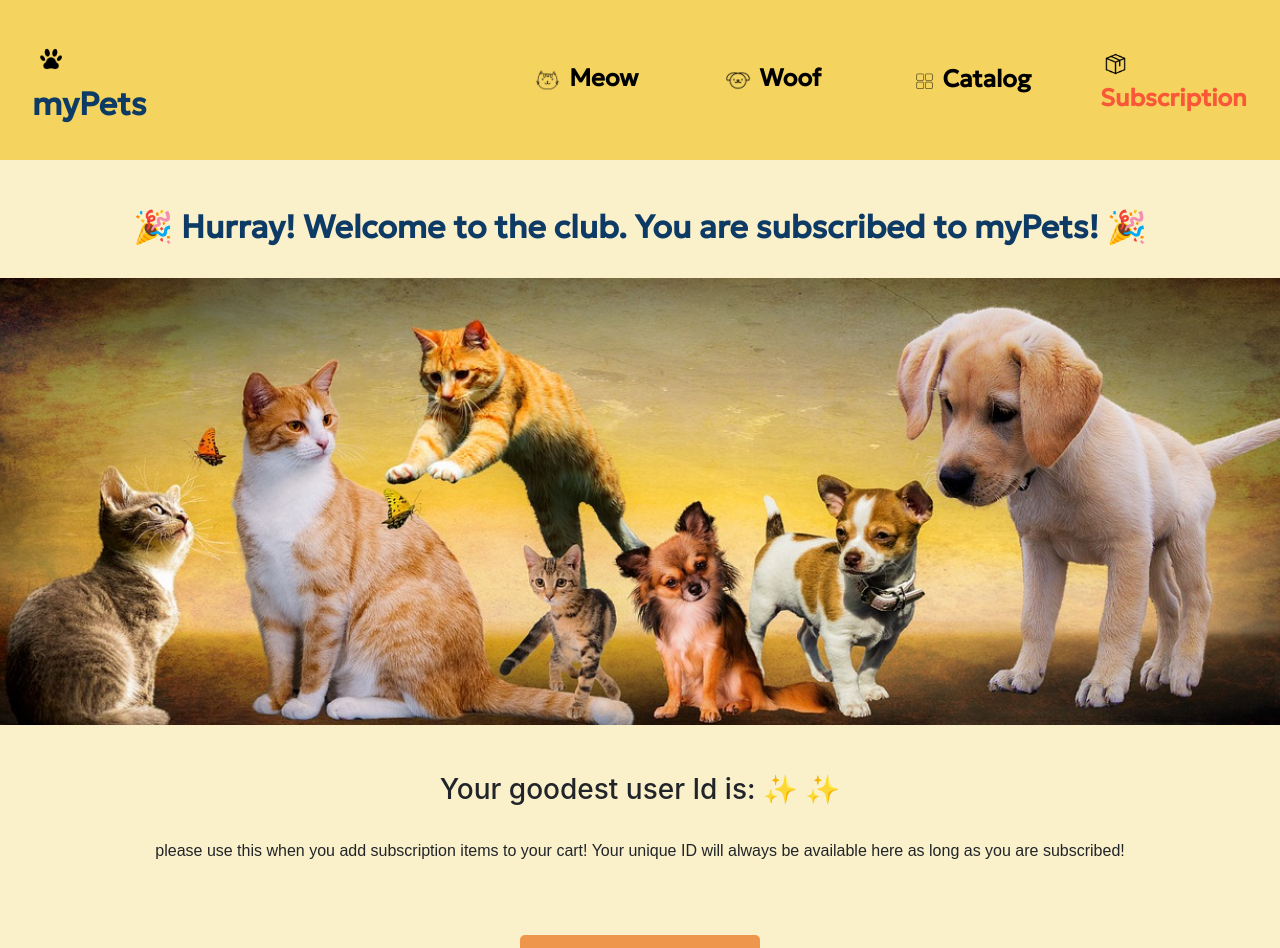
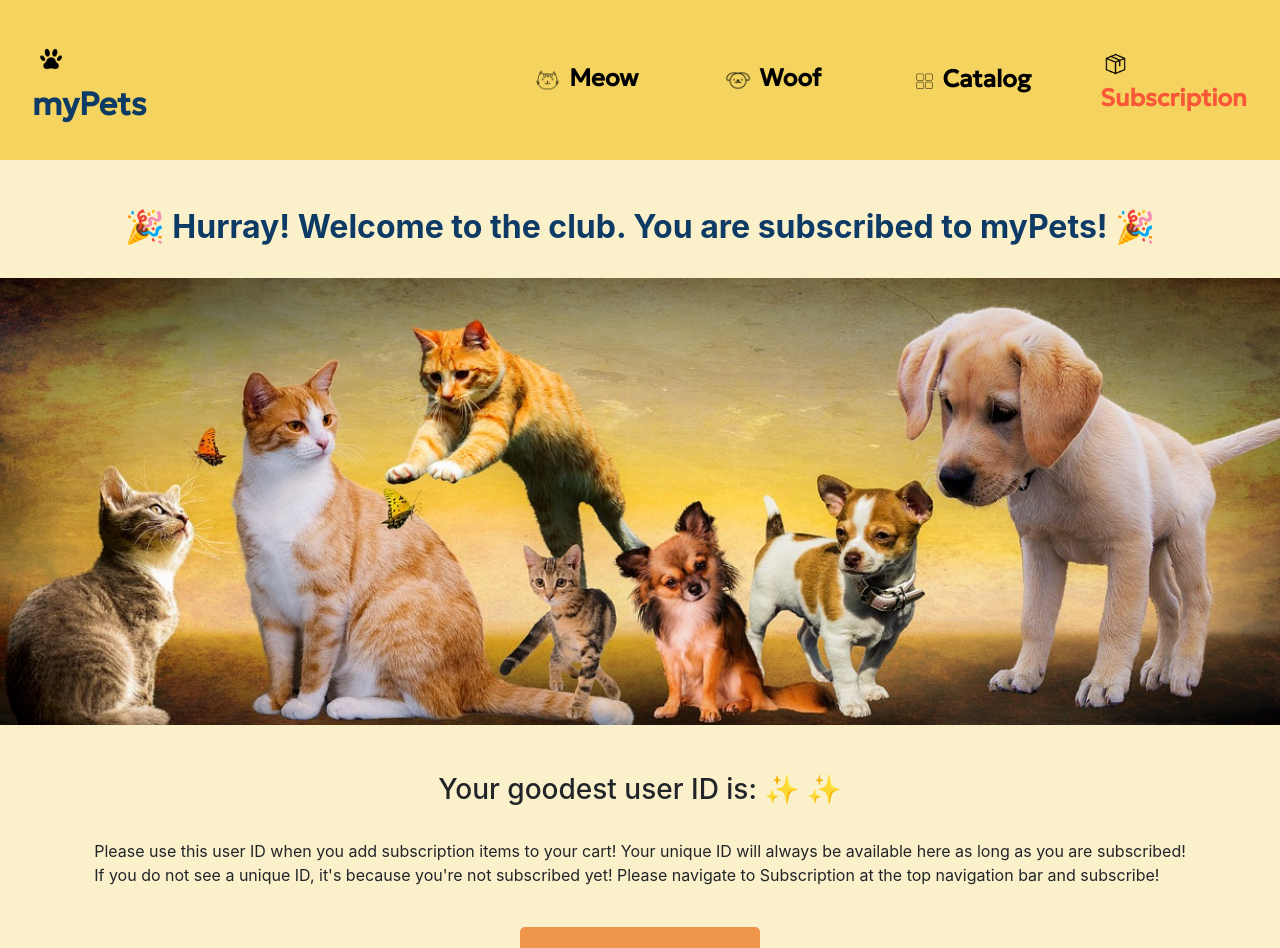
Before and after one commit to sarah-you/myPets, a React (Create React App) app in the folder client/: page /success in a window 1280 px wide. Shown: the top 948 px of the page. Built offline with nearby package versions, Linux system fonts and the light colour scheme.

Commit message:
fixed the bug in subscription and subscription success pages

```diff
--- a/client/src/components/EmailSubscription.css
+++ b/client/src/components/EmailSubscription.css
@@ -15,7 +15,6 @@
   background-color: #f95738;
   margin: auto;
   padding: 20px;
-  border: 1px solid #888;
   width: 80%;
   height: 70vh;
 }
@@ -32,15 +31,18 @@
   margin: 3rem;
 }
 
-h2 {
+.modal-head {
   margin-bottom: 2rem;
   font-family: geologica, sans-serif;
+  color: #faf0ca;
 }
 
-p {
-  margin-bottom: 3rem;
+.modal-p {
+  margin-top: 4rem;
   font-family: noto-sans-kr, sans-serif;
   font-weight: lighter;
+  font-size: 1.25rem;
+  color: #faf0ca;
 }
 
 .es-btn-wrap {
@@ -54,7 +56,7 @@ p {
   margin: 3rem;
   padding: 0.5rem;
   border-radius: 5px;
-  margin-top: 15rem;
+  margin-top: 10rem;
   color: black;
   font-family: geologica, sans-serif;
 }
--- a/client/src/components/EmailSubscription.js
+++ b/client/src/components/EmailSubscription.js
@@ -21,18 +21,27 @@ export default function EmailSubscriptionModal() {
         <div className="es-modal">
           <div className="modal-content modal-wrap">
             <div className="content-wrap">
-              <h2>Hey Friend!</h2>
-              <p>
+              <h1 className="modal-head">Hi There!</h1>
+              <p className="modal-p">
                 Don’t forget, you can subscribe to our available plans to have
                 your buddy’s favorites ready at all times! Sign up today for
-                extra 25% off the first month
+                updates on flash sales!
               </p>
               <div className="es-btn-wrap">
-                <Link to="success">
-                  <button className="es-btn subscribe-btn">
-                    <span>Subscribe</span>
-                  </button>
-                </Link>
+                {localStorage.getItem('userInput') !== null ? (
+                  <Link to="success">
+                    {' '}
+                    <button className="es-btn subscribe-btn">
+                      <span>Subscribe</span>
+                    </button>
+                  </Link>
+                ) : (
+                  <Link to="subscription">
+                    <button className="es-btn subscribe-btn">
+                      <span>Subscribe</span>
+                    </button>
+                  </Link>
+                )}
                 <button onClick={handleCloseModal} className="close-btn es-btn">
                   Close
                 </button>
--- a/client/src/components/NavBar.css
+++ b/client/src/components/NavBar.css
@@ -91,7 +91,8 @@
   margin: 1.5rem;
 }
 
-.subscribe {
+.subscribe,
+.success {
   color: #f95738;
   text-decoration: none;
   font-weight: bold;
--- a/client/src/components/NavBar.js
+++ b/client/src/components/NavBar.js
@@ -1,7 +1,8 @@
-import { Link, Outlet } from 'react-router-dom';
+import { Link, Outlet, useNavigate } from 'react-router-dom';
 import './NavBar.css';
 
 export default function NavBar() {
+  const navigate = useNavigate();
   return (
     <div className="nav-bar">
       <div className="links-wrap">
@@ -42,6 +43,17 @@ export default function NavBar() {
           </Link>
         </div>
         <div className="subscribe-wrap">
+          {localStorage.getItem('userInput') !== null ? (
+            <Link to="success" className="success">
+              {' '}
+              <img
+                src="images/subscribe-icon.png"
+                alt="box icon"
+                className="subscribe-icon"
+              />
+              Subscription
+            </Link>
+          ) : (
             <Link to="subscription" className="subscribe">
               <img
                 src="images/subscribe-icon.png"
@@ -50,6 +62,7 @@ export default function NavBar() {
               />
               Subscription
             </Link>
+          )}
         </div>
       </div>
       <Outlet />
--- a/client/src/components/Ratings.js
+++ b/client/src/components/Ratings.js
@@ -1,3 +1,8 @@
-import { FaStar, FaRegStar, FaRegStarHalfStroke } from 'react-icons/fa';
+import { FaStar, FaRegStar, FaRegStarHalf } from 'react-icons/fa';
 
-export default function Ratings() {}
+export default function Ratings({ ratings }) {
+  const maxRating = 5;
+  const stars = [];
+
+  return <>{stars}</>;
+}
--- a/client/src/components/SubscriptionSuccess.css
+++ b/client/src/components/SubscriptionSuccess.css
@@ -5,10 +5,11 @@
   align-items: center;
 }
 
-h2 {
+.success-h2 {
   color: #0d3b66;
   margin-top: 3rem;
   font-weight: bold;
+  margin-bottom: 2rem;
 }
 
 .success-img {
--- a/client/src/components/SubscriptionSuccess.js
+++ b/client/src/components/SubscriptionSuccess.js
@@ -5,9 +5,7 @@ export default function SubscriptionSuccess() {
   const navigate = useNavigate();
   const handleClick = () => {
     localStorage.removeItem('userInput');
-    if (userData === null) {
-      navigate('/subscription');
-    }
+    navigate('/subscription');
   };
 
   const stringData = localStorage.getItem('userInput');
@@ -15,7 +13,7 @@ export default function SubscriptionSuccess() {
   return (
     <>
       <div className="container">
-        <h2>
+        <h2 className="success-h2">
           🎉 Hurray! Welcome to the club. You are subscribed to myPets! 🎉
         </h2>
         <img
@@ -23,10 +21,13 @@ export default function SubscriptionSuccess() {
           alt="cats and dogs"
           className="success-img"
         />
-        <h3>Your goodest user Id is: ✨ {userData?.userId} ✨</h3>
+        <h3>Your goodest user ID is: ✨ {userData?.userId} ✨</h3>
         <p>
-          please use this when you add subscription items to your cart! Your
-          unique ID will always be available here as long as you are subscribed!
+          Please use this user ID when you add subscription items to your cart!
+          Your unique ID will always be available here as long as you are
+          subscribed! <br /> If you do not see a unique ID, it's because you're
+          not subscribed yet! Please navigate to Subscription at the top
+          navigation bar and subscribe!
         </p>
         <div className="unsubscribe-btn-wrap">
           <button onClick={handleClick} className="unsubscribe-btn">
--- a/client/src/pages/ProductDetails.js
+++ b/client/src/pages/ProductDetails.js
@@ -69,6 +69,7 @@ export default function ProductDetails() {
             </div>
             <div className="col-12 col-sm-6 col-md-7">
               <h2 className="name">{productName}</h2>
+              <Ratings className="ratings" ratings={ratings} />
               <p className="ratings">{ratings}</p>
               <p className="reviews">{reviews} reviews</p>
               <div className="price-wrap">
--- a/client/src/pages/Subscription.css
+++ b/client/src/pages/Subscription.css
@@ -1,4 +1,4 @@
-h1 {
+.sub-head {
   font-family: Geologica, sans-serif;
   font-weight: bold;
   text-align: center;
@@ -6,7 +6,7 @@ h1 {
   margin-bottom: 2rem;
 }
 
-h4 {
+.sub-h4 {
   color: #0d3b66;
 }
 
@@ -80,7 +80,21 @@ input::placeholder {
   font-size: 1.5rem;
 }
 
-.subscribe-btn:hover {
+.sub-btn {
+  border-radius: 4px;
+  background-color: #f4d35e;
+  border: none;
+  color: black;
+  text-align: center;
+  font-size: 28px;
+  padding: 20px;
+  width: 200px;
+  transition: all 0.5s;
+  cursor: pointer;
+  margin-top: 4rem;
+}
+
+.sub-btn:hover {
   cursor: pointer;
   font-weight: bold;
   color: white;
--- a/client/src/pages/Subscription.js
+++ b/client/src/pages/Subscription.js
@@ -28,18 +28,22 @@ export default function Subscription() {
       );
       const userData = JSON.stringify(result);
       localStorage.setItem('userInput', userData);
-      navigate('/success');
     } catch (err) {
       setError(error);
+    } finally {
+      navigate('/success');
     }
   }
+
   return (
     <div>
-      <h1>myPets Subscription 📦</h1>
+      <h1 className="sub-head">myPets Subscription 📦</h1>
       <div className="content-wrap">
         <div className="form-wrap">
           <form method="post" onSubmit={handleSubmit} className="form">
-            <h4>Receive your pet's favorites right to your door!</h4>
+            <h4 className="sub-h4">
+              Receive your pet's favorites right to your door!
+            </h4>
             <p className="text">
               subscription details vary for each product. Please check the
               products' details for more information :)
@@ -62,7 +66,7 @@ export default function Subscription() {
               <FaMapPin className="address-icon" />
               <input name="address" placeholder="Delivery Address" />
             </label>
-            <button type="submit" className="subscribe-btn">
+            <button type="submit" className="sub-btn">
               Subscribe
             </button>
             <p>
```
Lines whose indentation alone changed are shown as unchanged.
